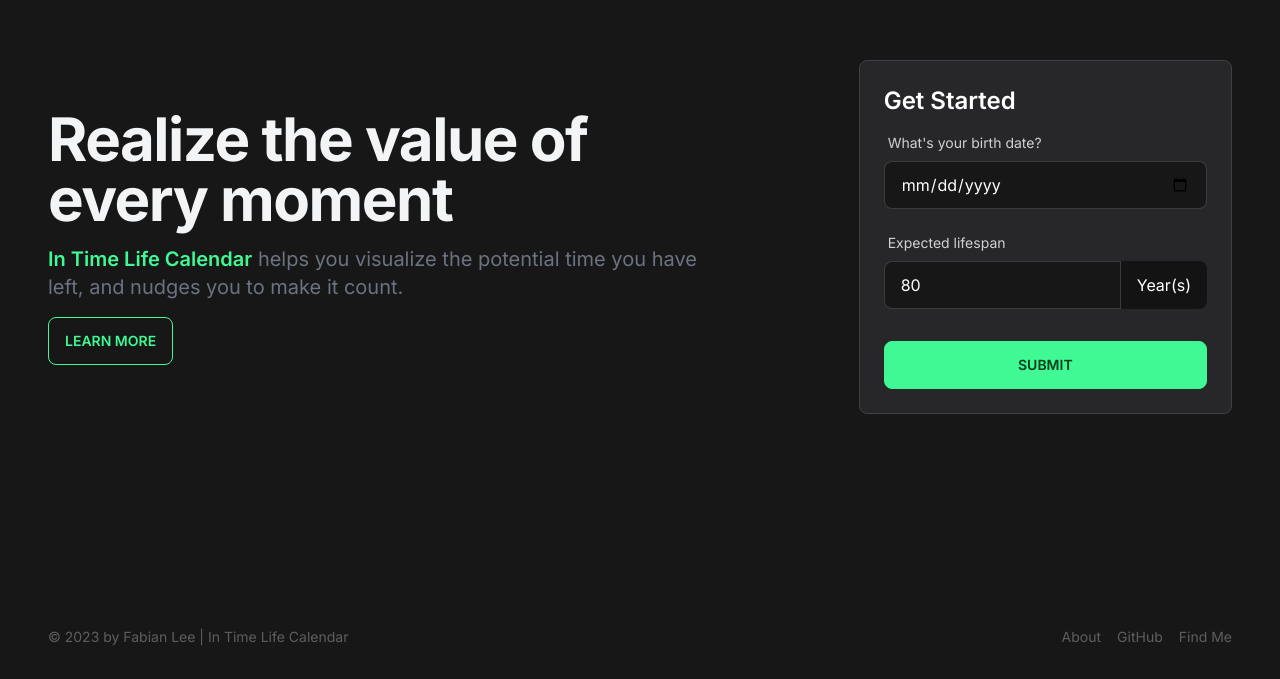
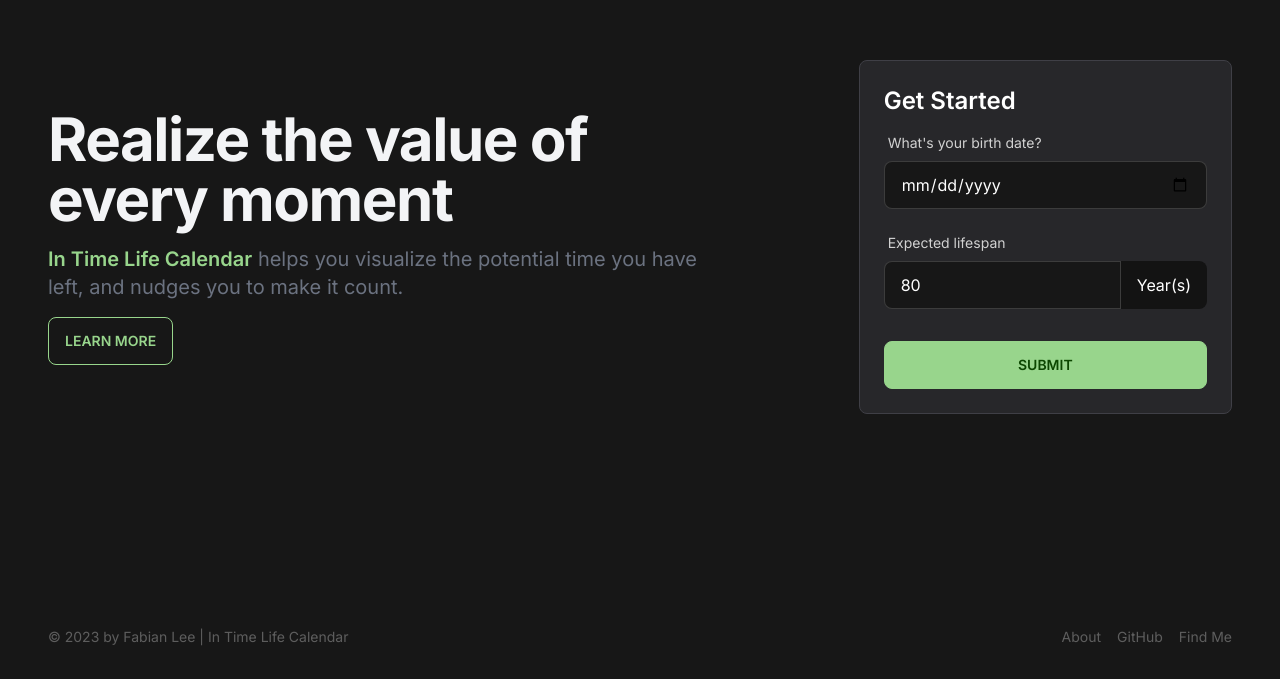
Before and after one commit to fabianlee1211/in-time-life-calendar, a Next.js app: page / in a window 1280 px wide. Shown: the part 121-800 px from the top of the page. Built offline with nearby package versions, Linux system fonts and the light colour scheme.

Commit message:
enhance: update timer style

```diff
--- a/src/components/Timer.tsx
+++ b/src/components/Timer.tsx
@@ -76,7 +76,7 @@
         delay: 0.5,
         ease: easeIn
       }}
-      className="flex flex-col items-center justify-center"
+      className="flex flex-col items-center justify-center py-8"
     >
       <p className="text-center mb-2 text-digit">
         {`${formattedStart} - ${formattedEnd}`}
--- a/src/styles/globals.css
+++ b/src/styles/globals.css
@@ -30,7 +30,7 @@
 }
 
 .neon-shadow {
-  text-shadow: 0 0 7px #0fa, 0 0 10px #00ff10, 0 0 21px #00ff9f;
+  text-shadow: 0 0 7px #98d58c, 0 0 10px #3bdf46, 0 0 21px #92e3a3;
 }
 
 .gray-shadow {
--- a/tailwind.config.js
+++ b/tailwind.config.js
@@ -15,7 +15,7 @@
         digit: '#e4ffc3'
       },
       boxShadow: {
-        neon: '0 0 10px hsla(160, 100%, 50%, 1)'
+        neon: '0 0 10px #98d58c'
       }
     }
   },
@@ -23,7 +23,7 @@
     themes: [
       {
         mytheme: {
-          primary: '#40f994',
+          primary: '#98d58c',
           secondary: '#fcf8ba',
           accent: '#fc9b88',
           neutral: '#1F1F29',
```
